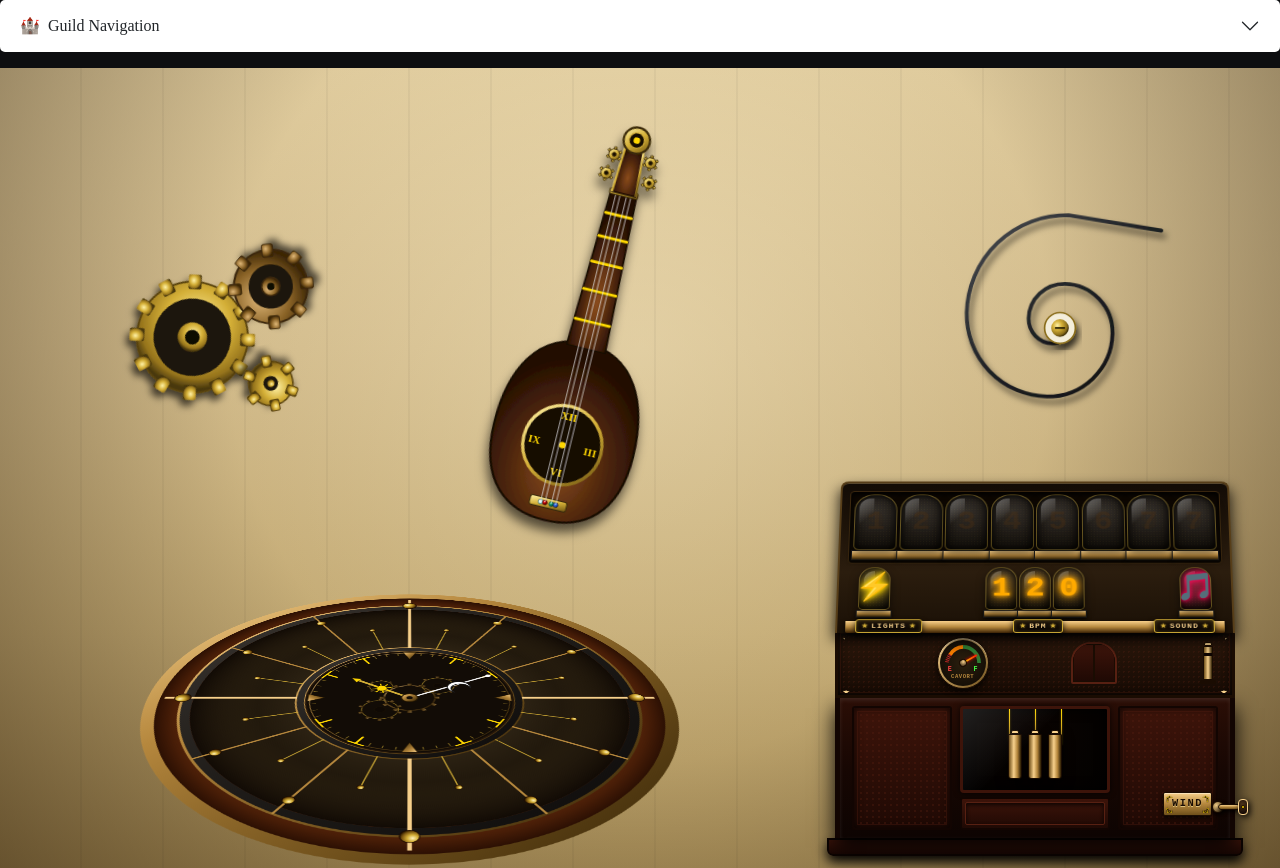
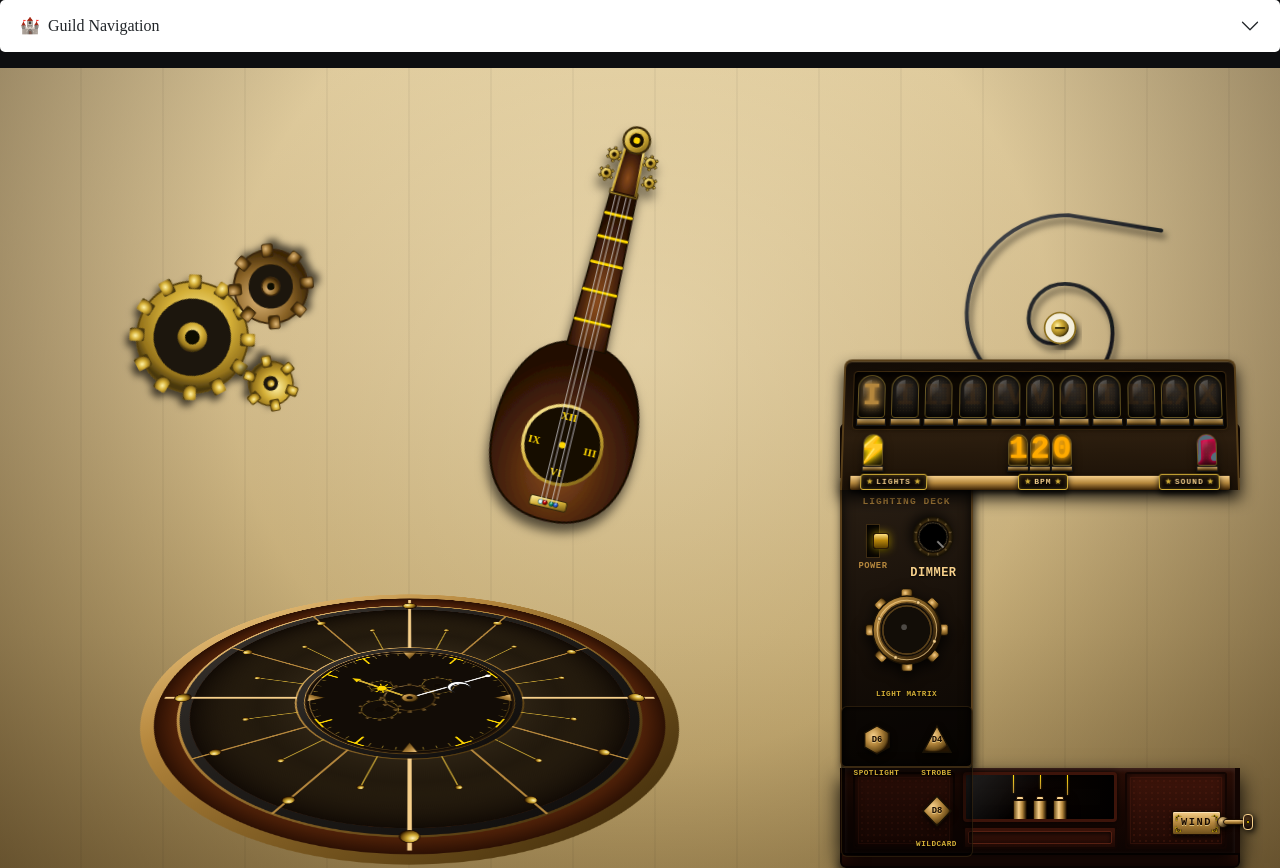
Before and after one commit to nplawton/guildhall, a React (Create React App) app in the folder guildhall-start/: page / in a window 1280 px wide. Both pictures are taken after a click on the button "Clockwork Cabaret". Built offline with nearby package versions, Linux system fonts and the light colour scheme; a web font is replaced by a local one.

Commit message:
DJ Booth Placement Sorted Out

```diff
--- a/guildhall-start/src/components/Navigation/modeConfig.js
+++ b/guildhall-start/src/components/Navigation/modeConfig.js
@@ -1,84 +1,150 @@
+export const DEFAULT_MODE_CODE = "I";
+
 export const MODES = [
     {
+        code: "I",
+        modeNum: 0,
+        label: "I",
+        name: "Standard Clockwork",
+        color: "#b5873d",
+        burnRate: 0.5,
+        defaultBpm: 120,
+        secondaryHour: "#b5873d",
+        halfHour: "#d4af37",
+        initialTime:{ hours: 10, minutes: 10 },
+        mechanismType: "STANDARD_TICKS"
+    },
+    {
+        code: "C",
+        modeNum: 1,
+        label: "I",
+        name: "Checkerboard Matrix",
+        color: "#b87333",
+        burnRate: 0.5,
+        defaultBpm: 124,
+        secondaryHour: "#8b5a2b",
+        halfHour: "#4a2e16",
+        initialTime: { hours: 2, minutes: 40 },
+        mechanismType: "CHECKERBOARD_GRID"
+    },
+    {
+        code: "PI",
+        modeNum: 2,
+        label: "II",
+        name: "Chaos Glitch",
+        color: "#ff69b4",
+        burnRate: 8.5,
+        defaultBpm: 140,
+        secondaryHour: "#ff0080",
+        halfHour: "#ffb8d8",
+        initialTime: null,
+        mechanismType: "THE_GLITCH"
+    },
+    {
+        code: "PU",
+        modeNum: 3,
+        label: "III",
+        name: "Lunar Eclipse",
+        color: "#9933ff",
+        burnRate: 1.0,
+        defaultBpm: 95,
+        secondaryHour: "#6900d1",
+        halfHour: "#c48aff",
+        initialTime: { hours: 6, minutes: 0 },
+        mechanismType: "LUNAR_ECLIPSE"
+    },
+    {
+        code: "G",
+        modeNum: 4,
+        label: "IV",
+        name: "Counter Retrace",
+        color: "#00ff66",
+        burnRate: 5.0,
+        defaultBpm: 110,
+        secondaryHour: "#00a341",
+        halfHour: "#5cff9d",
+        initialTime: { hours: 12, minutes: 55 },
+        mechanismType: "COUNTER_RETRACE"
+    },
+    {
+        code: "BU",
+        modeNum: 5,
+        label: "V",
+        name: "Beam Tracking",
+        color: "#0099ff",
+        burnRate: 3.5,
+        defaultBpm: 128,
+        secondaryHour: "#0062a3",
+        halfHour: "#5cbeff",
+        initialTime: { hours: 3, minutes: 0 },
+        mechanismType: "BOLDLY_GO"
+    },
+    {
+        code: "O",
+        modeNum: 6,
+        label: "VI",
+        name: "Solar Flare",
+        color: "#ff6600",
+        burnRate: 7.0,
+        defaultBpm: 135,
+        secondaryHour: "#d15400",
+        halfHour: "#ff9d5c",
+        initialTime: { hours: 12, minutes: 30 },
+        mechanismType: "SOLAR_FLARE"
+    },
+    {
         code: "CY",
-        modeNum: 1,
-        label: "1",
+        modeNum: 7,
+        label: "VII",
         name: "Days Fly",
         color: "#00ffff",
         burnRate: 2.5,
         defaultBpm: 120,
-        initialTime:{ hours: 9, minutes: 15 }
-    },
-    {
-        code: "PI",
-        modeNum: 2,
-        label: "2",
-        name: "Chaos Glitch",
-        color: "#ff69b4",
-        burnRate: "8.5",
-        defaultBpm: 140,
-        initialTime: null
-    },
-    {
-        code: "BU",
-        modeNum: 3,
-        label: "3",
-        name: "Beam Tracking",
-        color: "#0099ff",
-        burnRate: 3.5,
-        defaultBpm: 128,
-        initialTime: { hours: 3, minutes: 0 }
-    },
-    {
-        code: "G",
-        modeNum: 4,
-        label: "4",
-        name: "Counter Retrace",
-        color: "#00ff66",
-        burnRate: 5.0,
-        defaultBpm: 110,
-        initialTime: { hours: 12, minutes: 55 }
-    },
-    {
-        code: "PU",
-        modeNum: 5,
-        label: "5",
-        name: "Lunar Eclipse",
-        color: "#9933ff",
-        burnRate: 1.0,
-        defaultBpm: 95,
-        initialTime: { hours: 6, minutes: 0 }
-    },
-    {
-        code: "O",
-        modeNum: 6,
-        label: "6",
-        name: "Solar Flare",
-        color: "#ff6600",
-        burnRate: 7.0,
-        defaultBpm: 135,
-        initialTime: { hours: 12, minutes: 30 }
+        secondaryHour: "#00a3a3",
+        halfHour: "#5cffff",
+        initialTime:{ hours: 9, minutes: 15 },
+        mechanismType: "DAYS_FLY_BY"
     },
     {
         code: "Y",
-        modeNum: 7,
-        label: "7",
-        name: "Matrix Showcase",
-        color: "#ffd700",
-        burnRate: 0.5,
-        defaultBpm: 124,
-        initialTime: { hours: 9, minutes: 25 }
+        modeNum: 8,
+        label: "VIII",
+        name: "Origins & Progressions",
+        color: "#ff69b4",
+        burnRate: 4.0,
+        defaultBpm: 128,
+        secondaryHour: "#ffd700",
+        halfHour: "#b5873d",
+        initialTime:{ hours: 9, minutes: 0 },
+        mechanismType: "LEGACY_TRANSITION"
     },
     {
         code: "R",
-        modeNum: 7,
-        label: "7",
+        modeNum: 9,
+        label: "IX",
         name: "Midnight Theater",
         color: "#ff0055",
         burnRate: 10.0,
         defaultBpm: 170,
-        initialTime: { hours: 1, minutes: 0 }
+        secondaryHour: "#b5873d",
+        halfHour: "#d4af37",
+        initialTime: { hours: 1, minutes: 0 },
+        mechanismType: "MIDNIGHT_THEATER"
     },
+    {
+        code: "RS",
+        modeNum: 10,
+        label: "X",
+        name: "9to5",
+        color: "#e0ffff",
+        burnRate: 3.0,
+        defaultBpm: 124,
+        secondaryHour: "#ffb6c1",
+        halfHour: "#ffbc05",
+        initialTime: { hours: 9, minutes: 25 },
+        mechanismType: "LINE_DANCE_SPARKLE",
+        stageEffect: "RHINESTONE_FIREWORKS"
+    }
 ];
 
 export const getModeByCode = (code) => MODES.find((m) => m.code === code) || MODES[0];
--- a/guildhall-start/src/features/cabaret/components/DJBooth.js
+++ b/guildhall-start/src/features/cabaret/components/DJBooth.js
@@ -3,35 +3,80 @@ import '../styles/DJBooth.css';
 import BoothBase from "../components/DJBooth/BoothBase";
 import PanelsHolder from "../components/DJBooth/PanelsHolder";
 import TopRack from "./DJBooth/TopRack";
+import LeftWing from "./DJBooth/LeftWing";
+import { getModeByCode, DEFAULT_MODE_CODE } from "../../../components/Navigation/modeConfig";
 
 export default function DJBooth(props) {
 
     const [energyLevel, setEnergyLevel] = useState(100);
     const [isCuckooOpen, setIsCuckooOpen] = useState(false);
-    const [activeMode, setActiveMode] = useState("I");
+    const [activeMode, setActiveMode] = useState(DEFAULT_MODE_CODE);
     const [bpm, setBpm] = useState(120);
+
+    const [lightPower, setLightPower] = useState(true);
+    const [lightDimmer, setLightDimmer] = useState(100);
+    const [soundPower, setSoundPower] = useState(true);
+    const [activeDice, setActiveDice] = useState({
+        D4: false,
+        D6: false,
+        D8: false
+    });
+
+    const handleModeSelect = (targetCode) => {
+        const cabaretCode = (activeMode === targetCode) ? DEFAULT_MODE_CODE : targetCode;
+        const mode = getModeByCode(cabaretCode);
+
+        setActiveMode(mode.code);
+        setBpm(mode.defaultBpm);
+    };
+
+    const handleTriggerDice = (diceType) => {
+        setActiveDice((prev) => ({
+            ...prev,
+            [diceType]: !prev[diceType]
+        }));
+    };
 
     return(
 
-        <BoothBase>
+        <div className="dj-booth-stage-wrapper">
+
+            <div className="dj-booth-frame-400">
 
                 <TopRack
                     activeMode={activeMode}
                     bpm={bpm}
-                lightPower={energyLevel > 0}
-                soundPower={energyLevel > 0}
-                onModeSelect={(mode) => setActiveMode(mode)}
+                    lightPower={lightPower && energyLevel > 0}
+                    soundPower={soundPower && energyLevel > 0}
+                    onModeSelect={handleModeSelect}
                 />
 
                 <PanelsHolder
                     energyLevel={energyLevel}
                     isCuckooOpen={isCuckooOpen}
-            >
-                <div className="dj-booth-deck-layout" >
+                />
+
+                <div className="dj-booth-deck-row">
+
+                    <LeftWing
+                            lightPower={lightPower}
+                            onToggleLightPower={() => setLightPower(prev => !prev)}
+                            lightDimmer={lightDimmer}
+                            onChangeLightDimmer={(val) => setLightDimmer(val)}
+                            activeDice={activeDice}
+                            onTriggerDice={handleTriggerDice}
+                            bpm={bpm}
+                            soundPower={soundPower && energyLevel > 0}
+                        />
 
                 </div>
-           </PanelsHolder>
-        </BoothBase>
+
+                <BoothBase />
+
+            </div>
+
+        </div>
+
 
     );
 
--- a/guildhall-start/src/features/cabaret/components/DJBooth/BoothBase.js
+++ b/guildhall-start/src/features/cabaret/components/DJBooth/BoothBase.js
@@ -1,7 +1,7 @@
 import React, { useState } from "react";
 import "../../styles/BoothBase.css";
 
-export default function BoothBase({ children }) {
+export default function BoothBase() {
 
     const [weightLevel, setWeightLevel] = useState(85);
     const [isCranking, setIsCranking] = useState(false);
@@ -18,9 +18,6 @@ export default function BoothBase({ children }) {
 
         <div className="booth-base-pedestal">
 
-            <div className="booth-top-deck-housing">
-                {children}
-            </div>
 
             {/* Main Clock Pedestal Body */}
             <div className="grandfather-cabinet-body">
--- a/guildhall-start/src/features/cabaret/components/DJBooth/LeftWing.js
+++ b/guildhall-start/src/features/cabaret/components/DJBooth/LeftWing.js
@@ -44,12 +44,12 @@ export default function LeftWing({
                     max={100}
                     value={lightDimmer}
                     onChange={onChangeLightDimmer}
-                    size="medium"
+                    size="small"
                 />
 
             </div>
 
-            <div className="left-wing-speake-section">
+            <div className="left-wing-speaker-section">
                 <CogSpeaker
                     active={soundPower}
                     side="left"
@@ -59,40 +59,50 @@ export default function LeftWing({
 
             <div className="left-wing-dice-section">
 
-                <div className="dice-row">
+                <div className="dice-cluster-header">
+                    <span className="dice-node-label">
+                        LIGHT MATRIX
+                    </span>
+                </div>
+
+
+                <div className="dice-arrow-cluster-left">
+                    <div className="dice-node arrow-left">
+                        <DiceButton
+                            type="D6"
+                            label="Stage Spotlight"
+                            active={!!activeDice.D6}
+                            onClick={() => onTriggerDice && onTriggerDice("D6")}
+                        />
+                        <span className="dice-node-label">
+                            SPOTLIGHT
+                        </span>
+                    </div>
+
+                    <div className="dice-node arrow-top-right">
                         <DiceButton
                             type="D4"
                             label="Strobe Pulse"
                             active={!!activeDice.D4}
                             onClick={() => onTriggerDice && onTriggerDice("D4")}
                         />
-                    <span className="dice-function-label">
+                        <span className="dice-node-label">
                             STROBE
                         </span>
+
                     </div>
 
-                <div className="dice-row">
-                    <DiceButton
-                        type="D6"
-                        label="Stage Spotlight"
-                        active={!!activeDice.D6}
-                        onClick={() => onTriggerDice && onTriggerDice("D6")}
-                    />
-                    <span className="dice-function-label">
-                        SPOTLIGHT
-                    </span>
-                </div>
-
-                <div className="dice-row">
+                    <div className="dice-node arrow-bottom-right">
                         <DiceButton
                             type="D8"
                             label="Wildcard Strobe"
                             active={!!activeDice.D8}
                             onClick={() => onTriggerDice && onTriggerDice("D8")}
                         />
-                    <span className="dice-function-label">
+                        <span className="dice-node-label">
                             WILDCARD
                         </span>
+                    </div>
                 </div>
 
             </div>
--- a/guildhall-start/src/features/cabaret/components/DJBooth/PanelsHolder.js
+++ b/guildhall-start/src/features/cabaret/components/DJBooth/PanelsHolder.js
@@ -5,7 +5,6 @@ import "../../styles/PanelsHolder.css";
 export default function PanelsHolder ({
     energyLevel = 100,
     isCuckooOpen = false,
-    children
 }) {
 
     const isDepleted = energyLevel <= 0;
@@ -105,10 +104,6 @@ export default function PanelsHolder ({
                 </div>
             </div>
 
-            <div className="panels-deck-content">
-                {children}
-            </div>
-
         </div>
 
     );
--- a/guildhall-start/src/features/cabaret/components/DJBooth/subsomponents/NixieTube.css
+++ b/guildhall-start/src/features/cabaret/components/DJBooth/subsomponents/NixieTube.css
@@ -7,18 +7,18 @@
 }
 
 .nixie-tube-container.small {
-    width: 32px;
-    height: 60px;
+    width: 20px;
+    height: 38px;
 }
 
 .nixie-tube-container.medium {
-    width: 44px;
-    height: 80px;
+    width: 28px;
+    height: 52px;
 }
 
 .nixie-tube-container.large {
-    width: 56px;
-    height: 100px;
+    width: 36px;
+    height: 68px;
 }
 
 .nixie-glass-envelope {
--- a/guildhall-start/src/features/cabaret/styles/BoothBase.css
+++ b/guildhall-start/src/features/cabaret/styles/BoothBase.css
@@ -1,14 +1,14 @@
 .booth-base-pedestal {
     width: 100%;
     max-width: 400px;
-    position: absolute;
-    bottom: 12px;
-    right: 45px;
+    height: 100px;
+    position: relative;
     display: flex;
     flex-direction: column;
     align-items: center;
     user-select: none;
     z-index: 1;
+    box-sizing: border-box;
 }
 
 .booth-top-deck-housing {
@@ -18,7 +18,7 @@
 
 .grandfather-cabinet-body {
     width: 100%;
-    height: 140px;
+    height: 85px;
     background: linear-gradient(
         180deg,
         #2b0e06 0%,
@@ -34,7 +34,7 @@
     display: flex;
     justify-content: space-between;
     position: relative;
-    padding: 8px 12px;
+    padding: 4px 8px;
     box-sizing: border-box;
 }
 
@@ -367,8 +367,8 @@
 }
 
 .pedestal-molded-base {
-    width: 104%;
-    height: 18px;
+    width: 100%;
+    height: 15px;
     background: linear-gradient(
         180deg,
         #3d140a 0%,
@@ -377,4 +377,5 @@
     border: 2px solid #0d0402;
     border-radius: 0 0 6px 6px;
     box-shadow: 0 6px 12px rgba(0, 0, 0, 0.95);
+    box-sizing: border-box;
 }
--- a/guildhall-start/src/features/cabaret/styles/CenterControl.css
+++ b/guildhall-start/src/features/cabaret/styles/CenterControl.css
@@ -1,4 +1,4 @@
-.center-control.container {
+.center-control-container {
     flex: 2.2;
     background: linear-gradient(
         180deg,
--- a/guildhall-start/src/features/cabaret/styles/DJBooth.css
+++ b/guildhall-start/src/features/cabaret/styles/DJBooth.css
@@ -0,0 +1,31 @@
+.dj-booth-stage-wrapper {
+    position: absolute;
+    bottom: 0px;
+    right: 40px;
+    z-index: 10;
+    pointer-events: auto;
+}
+
+.dj-booth-frame-400 {
+    width: 400px;
+    max-width: 400px;
+    height: 510px;
+    display: flex;
+    flex-direction: column;
+    align-items: center;
+    position: relative;
+    box-sizing: border-box;
+    user-select: none;
+}
+
+.dj-booth-deck-row {
+    width: 100%;
+    height: 290px;
+    display: flex;
+    flex-direction: row;
+    justify-content: space-between;
+    align-items: flex-start;
+    box-sizing: border-box;
+    position: relative;
+    z-index: 5;
+}
--- a/guildhall-start/src/features/cabaret/styles/LeftWing.css
+++ b/guildhall-start/src/features/cabaret/styles/LeftWing.css
@@ -1,12 +1,57 @@
+.left-wing-container {
+    width: 133px;
+    height: 290px;
+    flex-shrink: 0;
+    display: flex;
+    flex-direction: column;
+    gap: 4px;
+    padding: 6px;
+    box-sizing: border-box;
+    background: linear-gradient(
+        165deg,
+        #2a1f14 0%,
+        #140d07 60%,
+        #0a0603 100%
+    );
+    border: 2px solid #5a401c;
+    border-radius: 6px;
+    box-shadow:
+        inset 0 1px 1px rgba(255, 215, 0, 0.15),
+        inset 0 0 12px rgba(0, 0, 0, 0.9),
+        2px 4px 10px rgba(0, 0, 0, 0.8)
+    ;
+    position: relative;
+}
+
+.wing-header {
+    text-align: center;
+    padding-bottom: 2px;
+}
+
+.wing-title {
+    font-family: 'Courier New', monospace;
+    font-weight: bold;
+    font-size: 0.6rem;
+    color: #b5873d;
+    letter-spacing: 1px;
+}
+
+.left-wing-top-controls,
+.left-wing-dice-section {
+    width: 100%;
+    box-sizing: border-box;
+    background: transparent;
+    border: none;
+    box-shadow: none;
+    padding: 0;
+}
+
 .left-wing-top-controls {
-    width: 100%;
     display: flex;
+    flex-direction: row;
+    align-items: center;
     justify-content: space-around;
-    align-items: center;
-    background: rgba(10, 8, 5, 0.5);
-    padding: 8px 4px;
-    border-radius: 6px;
-    border: 1px solid #3a2810;
+    gap: 4px;
 }
 
 .flipper-switch-wrapper {
@@ -16,88 +61,127 @@
 }
 
 .flipper-switch {
-    width: 28px;
-    height: 52px;
-    background: linear-gradient(
-        180deg,
-        #2b1f0e 0%,
-        #0d0904 100%
-    );
-    border: 2px solid #573e19;
-    border-radius: 4px;
+    width: 14px;
+    height: 34px;
+    background: #080503;
+    border: 1px solid #3d2b13;
     position: relative;
     cursor: pointer;
-    outline: none;
-    box-shadow: inset 0 2px 4px rgba(0, 0, 0, 0.9);
-    padding: 0;
+    box-shadow: inset 0 2px 5px rgba(0, 0, 0, 0.95);
 }
 
 .flipper-handle {
-    position: absolute;
-    left: 2px;
-    width: 20px;
-    height: 24px;
+    left: -2px;
+    width: 16px;
+    height: 16px;
     background: linear-gradient(
         180deg,
-        #f7d08b 0%,
-        #b5873d 50%,
-        #6e4f1b 100%
+        #ffe082 0%,
+        #b8860b 45%,
+        #5c4000 100%
     );
-    border-radius: 2px;
-    border: 1px solid #1a1205;
-    transition: top 0.2s ease, background 0.2s ease, box-shadow 0.2s ease;
+    border-radius: 3px;
+    border: 1px solid #2b1a04;
+    box-shadow:
+        0 2px 4px rgba(0, 0, 0, 0.8),
+        inset 0 1px 1px rgba(255, 255, 255, 0.6)
+    ;
+    transition: top 0.18s cubic-bezier(0.4, 0, 0.2, 1);
 }
 
 .flipper-switch.on .flipper-handle {
-    top: 2px;
-    box-shadow: 0 0 8px #ffd700;
+    top: -1px;
+    box-shadow:
+        0 0 8px rgba(255, 215, 0, 0.6),
+        0 2px 4px rgba(0, 0, 0, 0.9)
+    ;
 }
 
 .flipper-switch.off .flipper-handle {
-    top: 22px;
+    top: 19px;
     background: linear-gradient(
         180deg,
-        #573e19 0%,
-        #2b1f0e 100%
+        #6e5021 0%,
+        #3a280d 100%
     );
-    box-shadow: none;
+    box-shadow: 0 2px 4px rgba(0, 0, 0, 0.9);
 }
 
 .flipper-label {
-    margin-top: 6px;
+    margin-top: 2px;
     font-family: 'Courier New', monospace;
     font-weight: bold;
-    font-size: 0.65rem;
+    font-size: 0.55rem;
     color: #b5873d;
     letter-spacing: 0.5px;
 }
 
 .left-wing-speaker-section {
-    padding: 6px 0;
+    display: flex;
+    justify-content: center;
+    align-items: center;
+    padding: 0;
+    transform: scale(0.85);
+    margin: -6px 0;
 }
 
 .left-wing-dice-section {
-    width: 100%;
     display: flex;
     flex-direction: column;
-    gap: 10px;
+    align-items: center;
+    gap: 4px;
 }
 
-.dice-row {
-    display: flex;
-    align-items: center;
-    gap: 10px;
-    background: rgba(10, 8, 5, 0.4);
-    padding: 4px 8px;
-    border-radius: 4px;
-    border: 1px solid rgba(87, 62, 25, 0.4);
+.dice-cluster-header {
+    text-align: center;
 }
 
-.dice-function-label {
+.dice-arrow-cluster-left {
+    display: grid;
+    grid-template-areas:
+    ".    top"
+    "tip  ."
+    ".    bottom";
+    align-items: center;
+    justify-items: center;
+    gap: 2px 6px;
+    background: rgba(0, 0, 0, 0.35);
+    padding: 6px 8px;
+    border-radius: 6px;
+    border: 1px solid rgba(60, 42, 18, 0.6);
+    box-shadow: inset 0 1px 4px rgba(0, 0, 0, 0.8);
+}
+
+.arrow-tip{
+    grid-area: tip;
+}
+
+.arrow-top-right {
+    grid-area: top;
+}
+
+.arrow-bottom-right {
+    grid-area: bottom;
+}
+
+.dice-node {
+    display: flex;
+    flex-direction: column;
+    align-items: center;
+    gap: 1px;
+}
+
+.dice-node button,
+.dice-node .dice-button-container {
+    transform: scale(0.65);
+    transform-origin: center;
+}
+
+.dice-node-label {
     font-family: 'Courier New', monospace;
     font-weight: bold;
-    font-size: 0.68rem;
-    color: #f7d08b;
+    font-size: 0.48rem;
+    color: #d4af37;
     letter-spacing: 0.5px;
     text-shadow: 0 1px 1px #000;
 }
--- a/guildhall-start/src/features/cabaret/styles/PanelsHolder.css
+++ b/guildhall-start/src/features/cabaret/styles/PanelsHolder.css
@@ -7,9 +7,19 @@
     user-select: none;
 }
 
+.panels-deck-content {
+    width: 100%;
+    display: flex;
+    flex-direction: row;
+    justify-content: space-between;
+    align-items: flex-start;
+    padding: 0 4px;
+    box-sizing: border-box;
+}
+
 .filigree-drop-panel {
     width: 100%;
-    height: 70px;
+    height: 55px;
     background: linear-gradient(
         180deg,
         #2b170a 0%,
@@ -21,7 +31,7 @@
     display: flex;
     justify-content: space-between;
     align-items: center;
-    padding: 0 16px;
+    padding: 0 12px;
     box-sizing: border-box;
     box-shadow: inset 0 0 10px rgba(0, 0, 0, 0.9);
 }
@@ -67,8 +77,8 @@
 }
 
 .energy-gauge-assembly {
-    width: 52px;
-    height: 52px;
+    width: 40px;
+    height: 40px;
     position: relative;
     z-index: 5;
     flex-shrink: 0;
--- a/guildhall-start/src/features/cabaret/styles/TopRack.css
+++ b/guildhall-start/src/features/cabaret/styles/TopRack.css
@@ -1,14 +1,13 @@
 .top-rack-tray-perspective {
     width: 100%;
     max-width: 400px;
+    height: 65px;
     perspective: 600px;
     position: relative;
     z-index: 10;
     user-select: none;
     box-sizing: border-box;
-    transform: scaleY(0.85);
     transform-origin: bottom center;
-    margin-bottom: -5px;
 }
 
 .top-rack-tray-base {
```
Also changed, not shown: 1 other file (tests, documents, lock files or other folders). Lines whose indentation alone changed are shown as unchanged.
